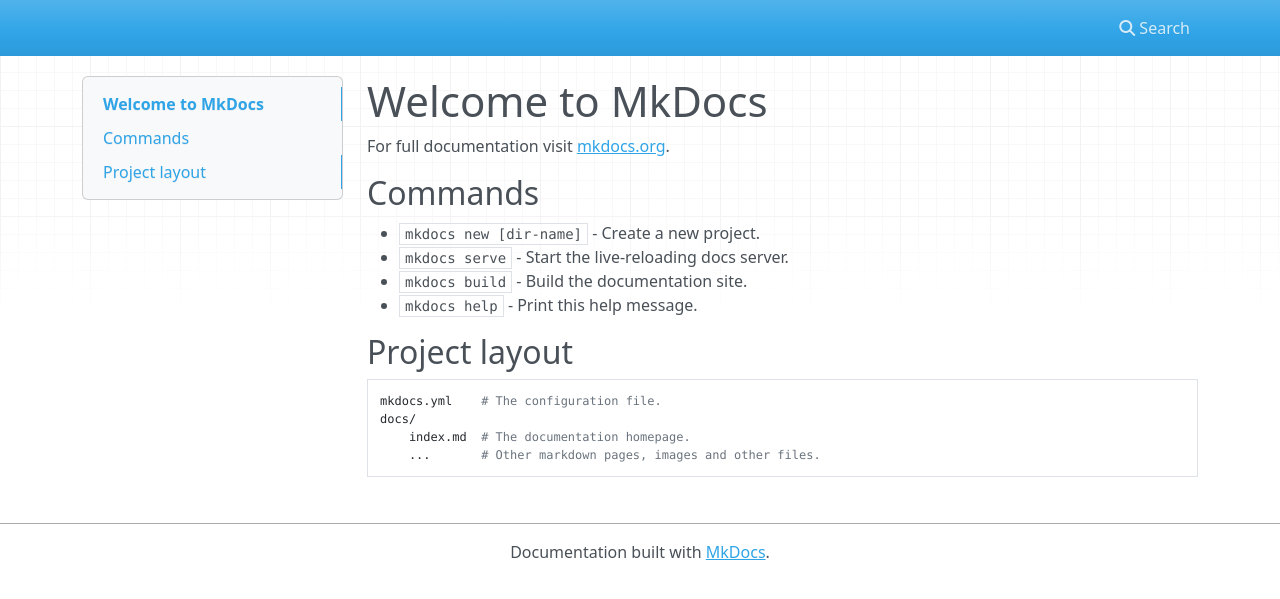
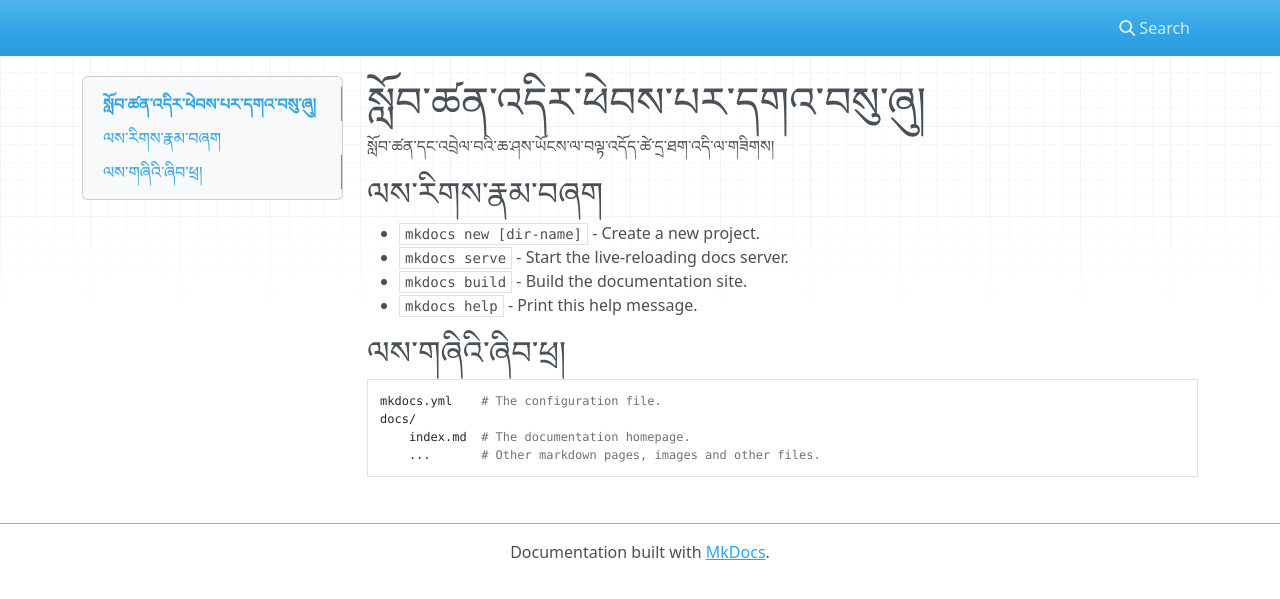
Before and after one commit to tadhondup/yongzen, an MkDocs documentation site: the page built from docs/index.md, in a window 1280 px wide. Shown: the top 599 px of the page. Built offline with MkDocs 1.6.1, drawn with Linux system fonts in a browser that asks for light colours; nearby versions of some CDN libraries.

Commit message:
ལས་རིམ་ཞིབ་ཕྲ།

```diff
--- a/docs/index.md
+++ b/docs/index.md
@@ -1,15 +1,15 @@
-# Welcome to MkDocs
+# སློབ་ཚན་འདིར་ཕེབས་པར་དགའ་བསུ་ཞུ།
 
-For full documentation visit [mkdocs.org](http://mkdocs.org).
+སློབ་ཚན་དང་འབྲེལ་བའི་ཆ་ཤས་ཡོངས་ལ་བལྟ་འདོད་ཚེ་དྲ་ཐག་འདི་ལ་གཟིགས།
 
-## Commands
+## ལས་རིགས་རྣམ་བཞག
 
 * `mkdocs new [dir-name]` - Create a new project.
 * `mkdocs serve` - Start the live-reloading docs server.
 * `mkdocs build` - Build the documentation site.
 * `mkdocs help` - Print this help message.
 
-## Project layout
+## ལས་གཞིའི་ཞིབ་ཕྲ།
 
     mkdocs.yml    # The configuration file.
     docs/
```
